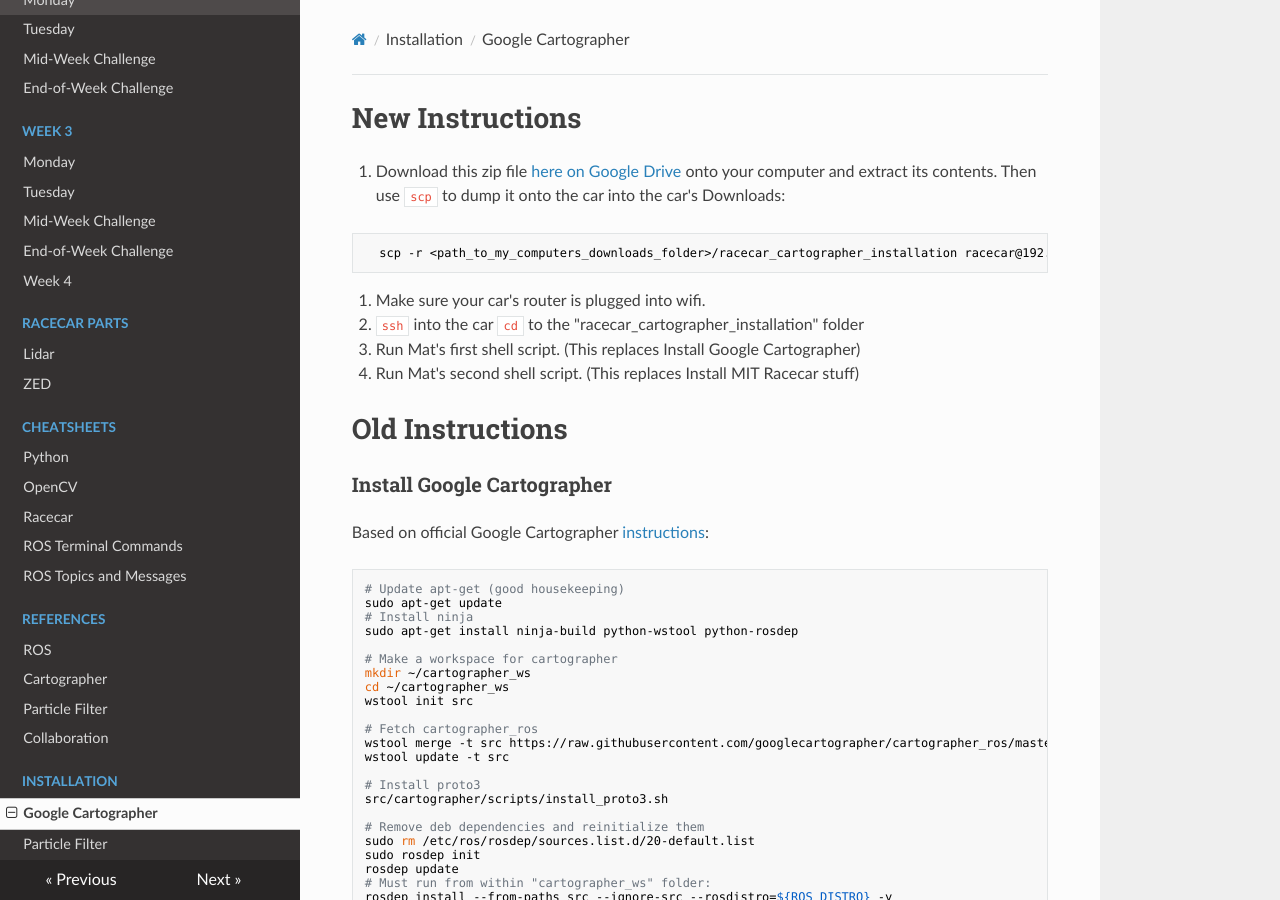
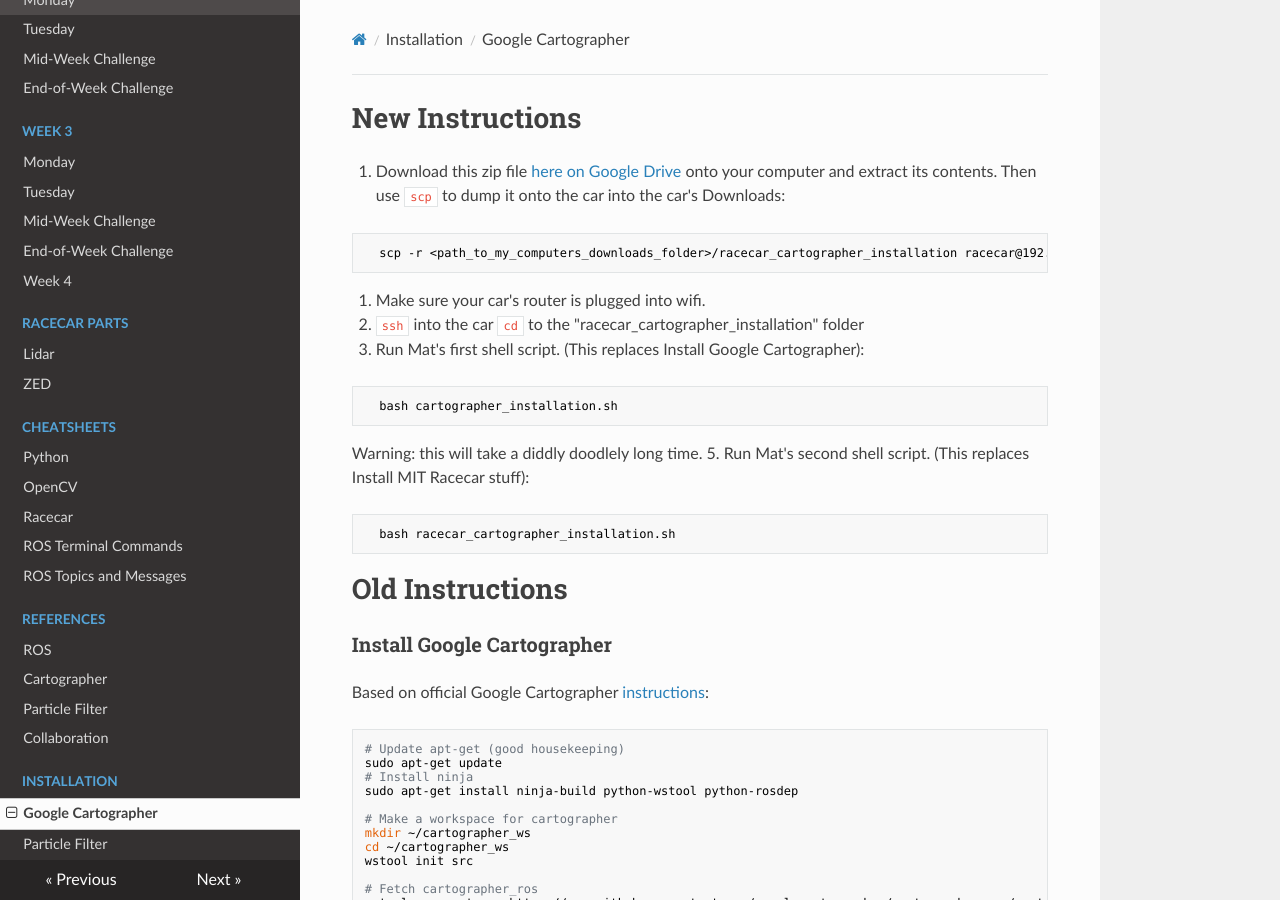
Before and after one commit to ChrisLindland/racecar-website, an MkDocs documentation site: the page built from docs/maps/cartographer/cartographer_installation.md, in a window 1280 px wide and 900 px high. Built offline with MkDocs 1.6.1, drawn with Linux system fonts in a browser that asks for light colours; nearby versions of some CDN libraries.

Commit message:
Update cartographer_installation.md

````diff
--- a/docs/maps/cartographer/cartographer_installation.md
+++ b/docs/maps/cartographer/cartographer_installation.md
@@ -1,12 +1,19 @@
 # New Instructions
-1. Download this zip file [here on Google Drive](https://drive.google.com/file/d/1gnmsnZVlS64Eyn4PKC7j6FxmnPSLptfq/view?usp=sharing) onto your computer and extract its contents. Then use `scp` to dump it onto the car into the car's Downloads:
+1. Download this zip file [here on Google Drive](https://drive.google.com/file/d/1wgUndGvzvPm53jQaUjKVcDCtw8LXd0cM/view?usp=sharing) onto your computer and extract its contents. Then use `scp` to dump it onto the car into the car's Downloads:
 ```bash
   scp -r <path_to_my_computers_downloads_folder>/racecar_cartographer_installation racecar@192.168.1.<car_number>:~/Downloads/
 ```
 2. Make sure your car's router is plugged into wifi.
 3. `ssh` into the car `cd` to the "racecar_cartographer_installation" folder
-4. Run Mat's first shell script. (This replaces Install Google Cartographer)
-5. Run Mat's second shell script. (This replaces Install MIT Racecar stuff)
+4. Run Mat's first shell script. (This replaces Install Google Cartographer):
+```bash
+  bash cartographer_installation.sh
+```
+Warning: this will take a diddly doodlely long time.
+5. Run Mat's second shell script. (This replaces Install MIT Racecar stuff):
+```bash
+  bash racecar_cartographer_installation.sh
+```
 
 # Old Instructions
 ### Install Google Cartographer
````
